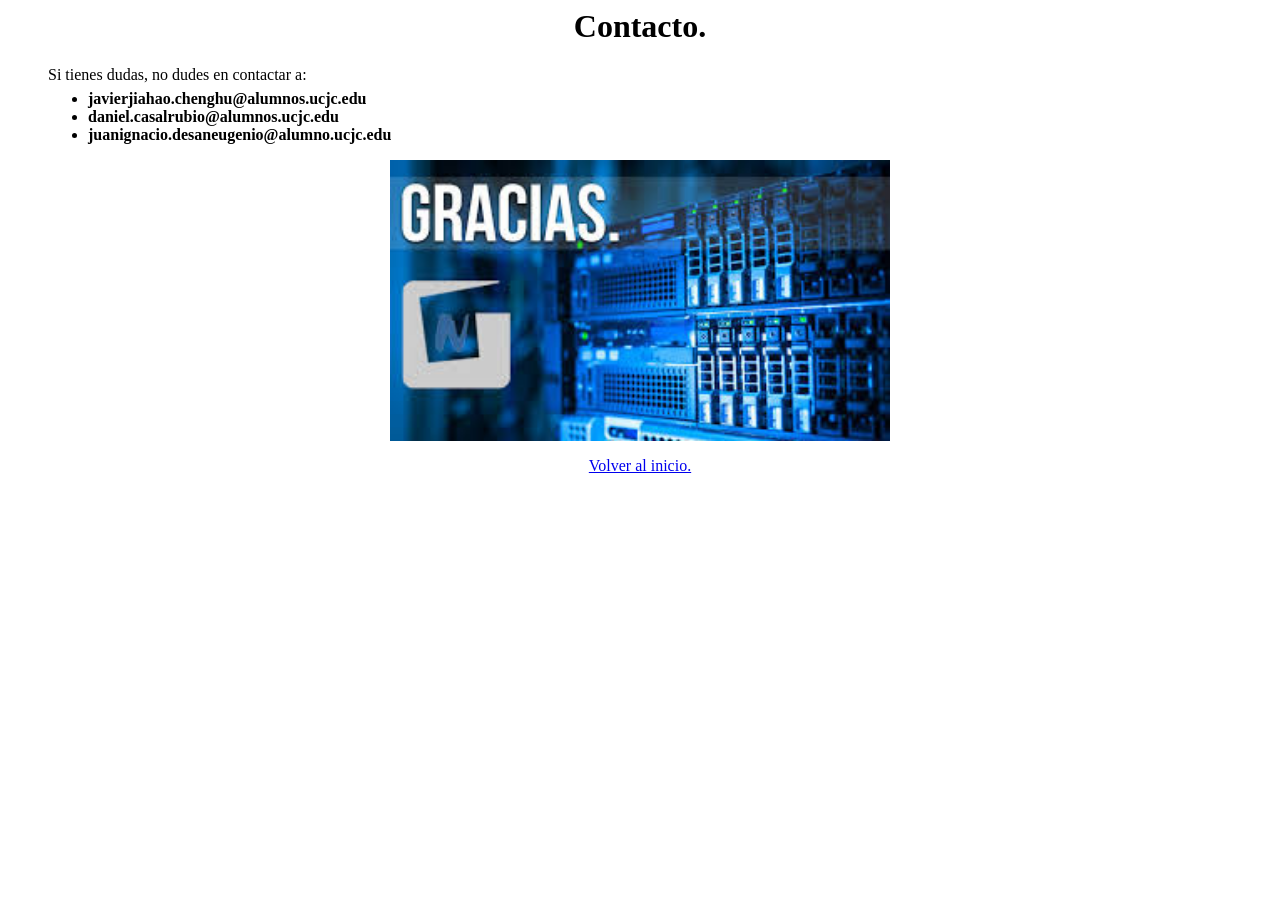
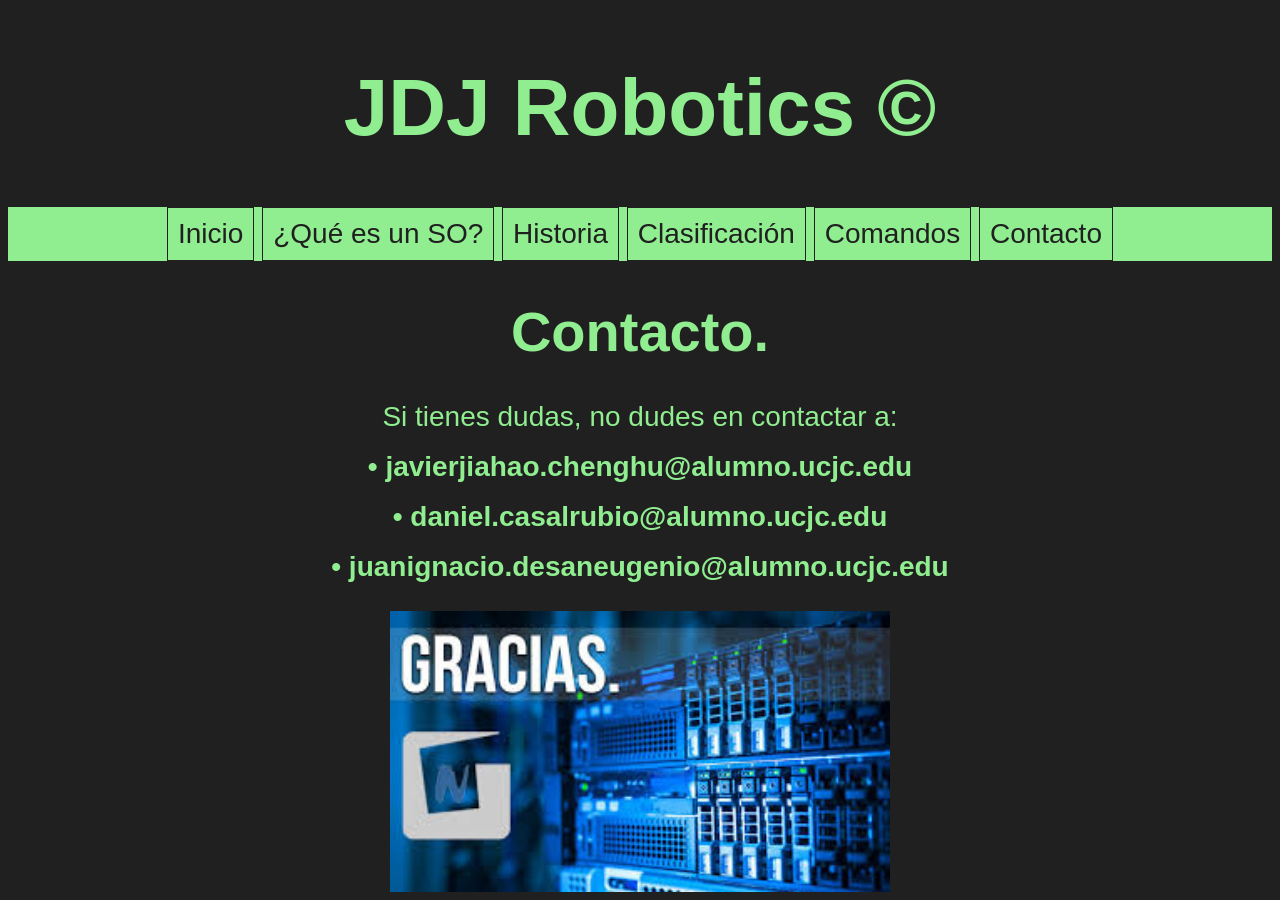
Before and after one commit to JavierChh/web_SO, a plain HTML site: page contacto.html in a window 1280 px wide. Before the commit the page ends 800 px from the top, so only its background shows below. Drawn offline with Linux system fonts and the light colour scheme.

Commit message:
Mejoras gráficas

```diff
--- a/contacto.html
+++ b/contacto.html
@@ -1,22 +1,38 @@
 <html>
 
+<head>
+    <meta charset="UTF-8">
+    <meta name="viewport" content="width=device-width, initial-scale=1.0">
+        <title>JDJ Robotics ©</title>
+        <link rel="stylesheet" href="estilos.css"/>
+</head>
+<header>
+        <h1>JDJ Robotics ©</h1>
+</header>
 <body>
+        <div class="scrollmenu">
+                <a href="index.html">Inicio</a>
+                <a href="info.html">¿Qué es un SO?</a>
+                <a href="historia.html">Historia</a>
+                <a href="clasificacion.html">Clasificación</a>
+                <a href="comandos.html">Comandos</a>
+                <a href="contacto.html">Contacto</a>
+        </div>
+
     <center><h1>Contacto.</h1></center>
 
     <blockquote>
         <p>Si tienes dudas, no dudes en contactar a: <p>
-        <ul>
-            <li style="margin-top: -10px;"><b>javierjiahao.chenghu@alumnos.ucjc.edu </b></li>
-            <li><b>daniel.casalrubio@alumnos.ucjc.edu</b></li>
-            <li><b>juanignacio.desaneugenio@alumno.ucjc.edu</b></li>
-        </ul>
+
+        <p style="margin-top: -10px;margin-bottom: -10px"><b>• javierjiahao.chenghu@alumno.ucjc.edu </b></p>
+        <p style= "margin-bottom: -10px"><b>• daniel.casalrubio@alumno.ucjc.edu</b></p>
+        <p><b>• juanignacio.desaneugenio@alumno.ucjc.edu<b></p>
 
     </blockquote>
 
 
     <center>
         <img src="gracias.jpg" width="500">
-        <p><a href="index.html">Volver al inicio.</p>
     </center>
 
 
--- /dev/null
+++ b/estilos.css
@@ -0,0 +1,35 @@
+header{
+         background: #202020;
+        padding: 0.1px;
+        text-align: center;
+        font-family: Arial;
+        font-size: 40px;
+}
+header h1{
+        color: lightgreen;
+}
+body{
+        background: #202020;
+        font-family: Arial;
+        font-size: 28px;
+        color: lightgreen;
+        text-align: center;
+}
+div.scrollmenu {
+  background-color: lightgreen;
+  overflow: auto;
+  white-space: nowrap;
+}
+
+div.scrollmenu a {
+  display: inline-block;
+  color: #202020;
+  text-align: center;
+  padding: 10px;
+  text-decoration: none;
+  border: 1px solid #202020;
+}
+
+div.scrollmenu a:hover {
+  background-color: #777;
+}
```
Also changed, not shown: clasificacion.html (+14 -4 lines), comandos.html (+20 -9 lines), historia.html (+15 -5 lines), index.html (+14 -10 lines), info.html (+13 -6 lines), 12 other files.
